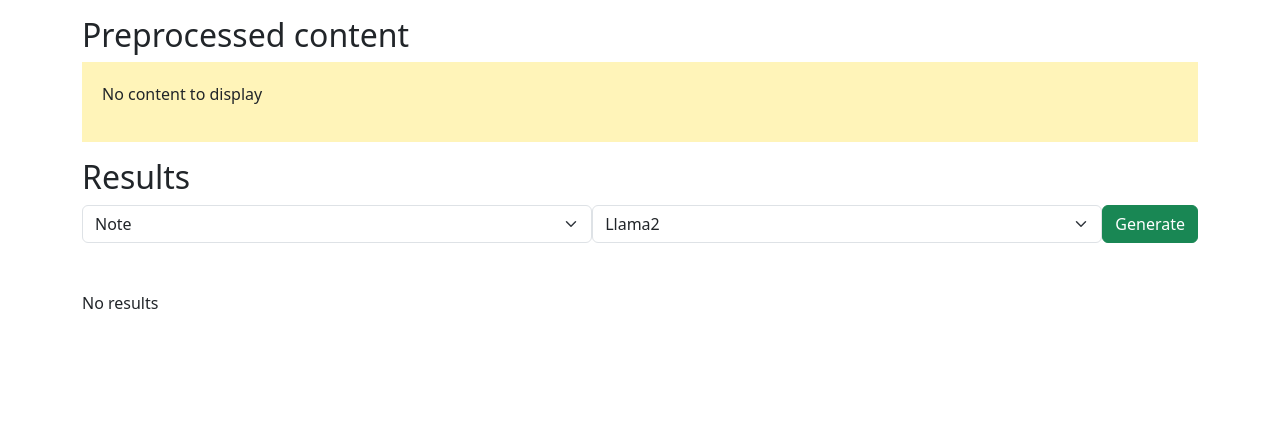
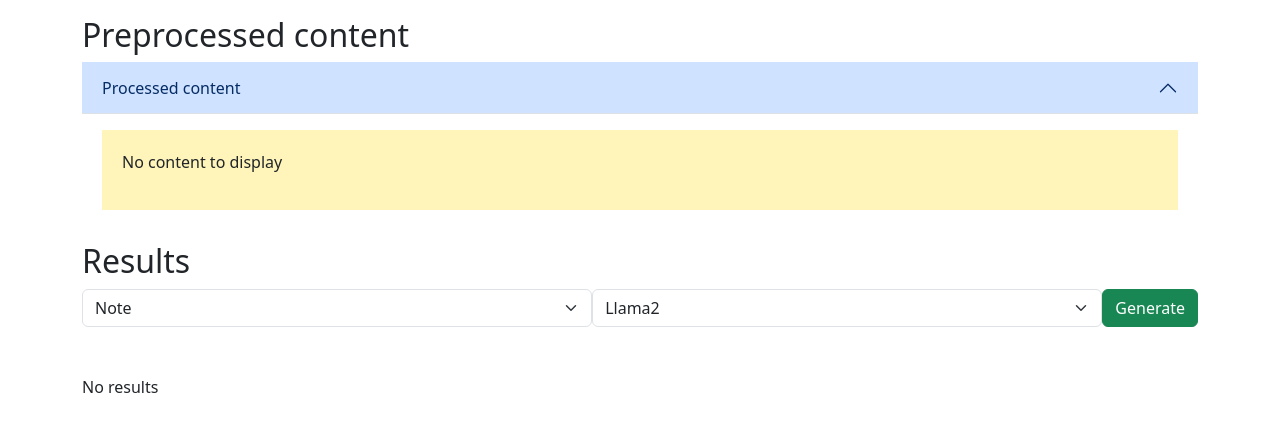
Before and after one commit to DEENUU1/OpenNote, a Python web app: template src/templates/details.html in a window 1280 px wide. Shown: the part 56-488 px from the top of the page. Run offline with Jinja, Linux system fonts and the light colour scheme; the template is opened without the code that fills it, so the values that code supplies are empty.

Commit message:
style: display preprocessed and result content inside accordion container

```diff
--- a/src/app.py
+++ b/src/app.py
@@ -7,7 +7,7 @@ from utils.init_app import init_app
 import langchain
 
 
-langchain.debug = False#settings.LANGCHAIN_DEBUG
+langchain.debug = settings.LANGCHAIN_DEBUG
 init_app()
 
 app = FastAPI(
--- a/src/templates/details.html
+++ b/src/templates/details.html
@@ -34,6 +34,15 @@
     </div>
 
     <h2 class="mt-3">Preprocessed content</h2>
+    <div class="accordion">
+        <h2 class="accordion-header">
+          <button class="accordion-button" type="button" data-bs-toggle="collapse" data-bs-target="#collapseOne" aria-expanded="true" aria-controls="collapseOne">
+            Processed content
+          </button>
+        </h2>
+
+        <div id="collapseOne"  class="accordion-collapse collapse show" data-bs-parent="#accordionExample">
+              <div class="accordion-body">
                 <div class="preprocess_div">
                     {% if details.preprocessed_content %}
                         <p>{{details.preprocessed_content}}</p>
@@ -42,6 +51,9 @@
                     {% else %}
                         <p>No content to display</p>
                     {% endif %}
+                </div>
+              </div>
+        </div>
     </div>
 
     <div>
@@ -63,14 +75,24 @@
 
         {% if details.results %}
             {% for result in details.results %}
-                <div class="mb-3 mt-2">
-                    <span class="badge bg-dark">{{result.type.value}}</span>
-                    <span>{{result.created_at}}</span>
-                    <div class="result">
+            <div class="accordion">
+                <h2 class="accordion-header">
+                  <button class="accordion-button" type="button" data-bs-toggle="collapse" data-bs-target="#collapse-{{result.id}}" aria-expanded="true" aria-controls="collapseOne">
+                      {{result.type.value}} | {{result.created_at}}
+                  </button>
+                </h2>
+
+                <div id="collapse-{{result.id}}" class="accordion-collapse collapse show" data-bs-parent="#accordionExample">
+                      <div class="accordion-body">
+                        <div class="preprocess_div">
                             <p>{{result.result}}</p>
                             <button class="btn btn-primary copy-button" data-result="{{ result.result }}">Copy</button>
                         </div>
                       </div>
+                </div>
+            </div>
+
+
             {% endfor %}
         {% else %}
             No results
```
Lines whose indentation alone changed are shown as unchanged.
